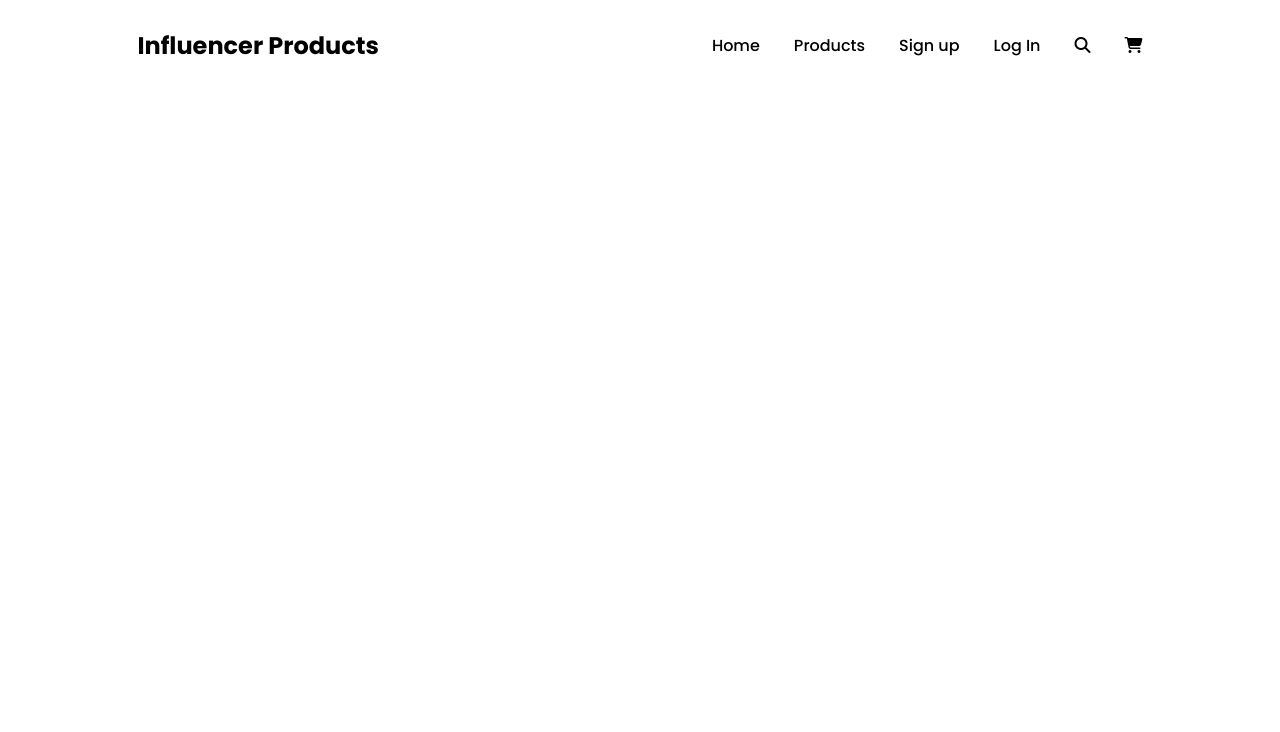
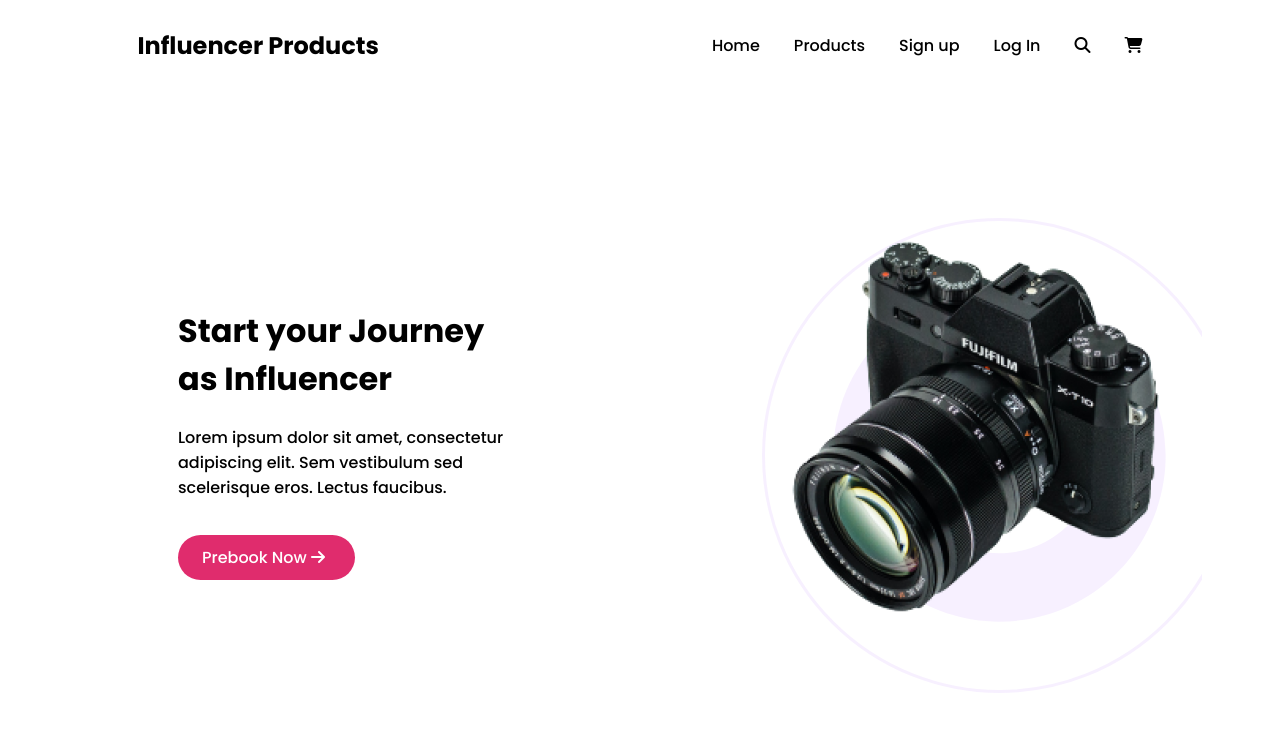
Before and after one commit to Itminan30/influencer-gear, a plain HTML site: page index.html in a window 1280 px wide. Drawn offline with Linux system fonts and the light colour scheme.

Commit message:
journey-start section barely done

```diff
--- a/index.html
+++ b/index.html
@@ -46,7 +46,20 @@
         </nav>
 
         <div class="journey-start">
-
+            <div class="journey-info">
+                <h1 class="journey-title">
+                    Start your Journey as Influencer
+                </h1>
+                <p class="journey-text">
+                    Lorem ipsum dolor sit amet, consectetur adipiscing elit. Sem vestibulum sed scelerisque eros. Lectus faucibus.
+                </p>
+                <span class="journey-btn">
+                    Prebook Now <i class="fa-solid fa-arrow-right"></i>
+                </span>
+            </div>
+            <div class="journey-image">
+                    <img src="images/main-camera.png" alt="">
+            </div>
         </div>
 
         <div class="websites">
--- a/styles/style.css
+++ b/styles/style.css
@@ -41,6 +41,52 @@ body {
     color: black
 }
 
+.journey-start {
+    display: flex;
+    /* border: 5px dashed; */
+    justify-content: space-evenly;
+    align-items: center;
+    margin: 100px 70px 100px 70px;
+    height: 500px;
+}
+
+.journey-info {
+    margin-left: 100px;
+}
+
+.journey-text {
+    margin-bottom: 15px;
+}
+
+
+.journey-btn {
+    background-color: #E02C6D;
+    padding: 10px 30px 10px 24px;
+    border-radius: 41px;
+    color: white;
+    display: inline-block;
+    margin-top: 20px;
+}
+
+.journey-image {
+    background-image: url(../images/Circle\ design.svg);
+    background-repeat: no-repeat;
+    width: 100%;
+    height: 500px;
+    /* border: 1px dotted; */
+    margin-left: 250px;
+    margin-top: 70px;
+}
+
+.journey-image img {
+    width: 440px;
+    height: 414px;
+}
+
+
+
+
+
 
 
 
```
